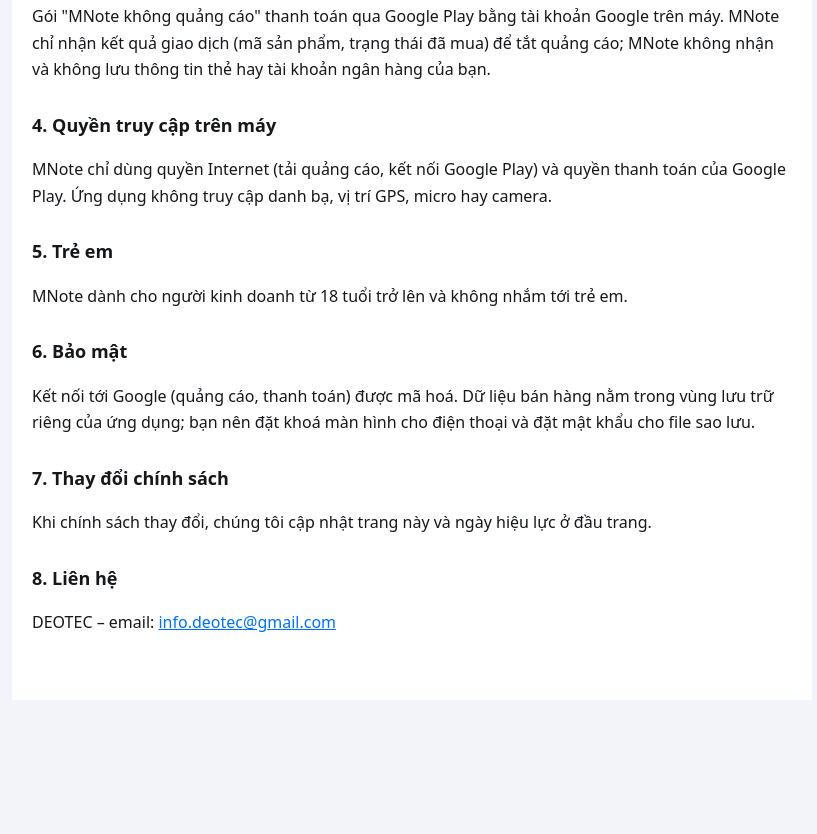
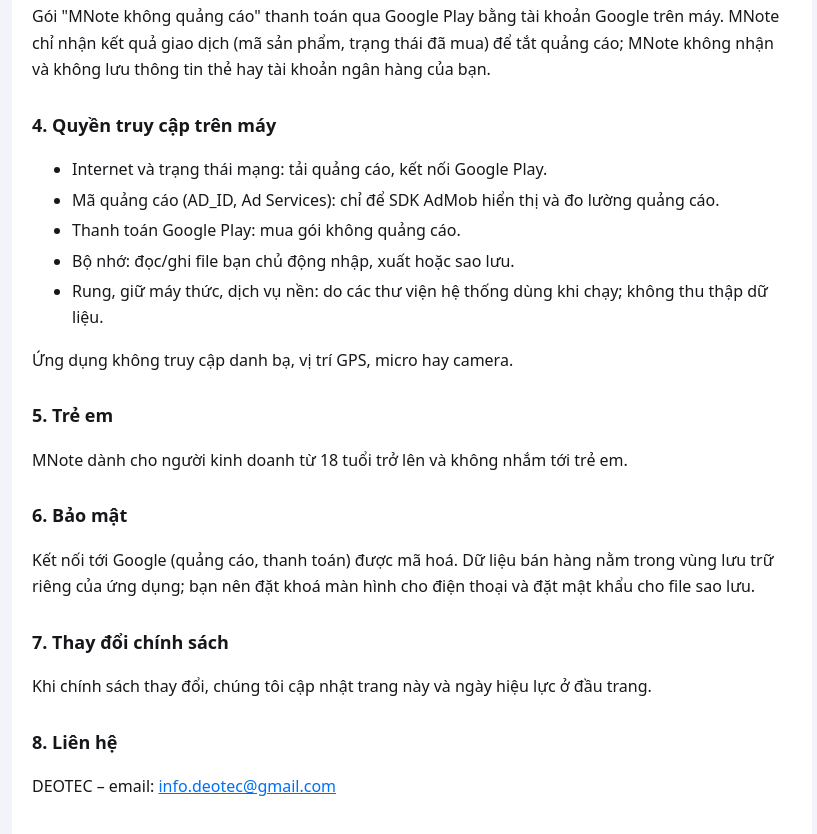
Before and after one commit to nguyendoanthanh-HCM/mnote-privacy, a plain HTML site: page index.html in a window 1280 px wide. Shown: the part 865-1699 px from the top of the page, without its empty margins (228-1045 px from the left). Before the commit the page ends 1565 px from the top, so only its background shows below. Drawn offline with Linux system fonts and the light colour scheme.

Commit message:
Liệt kê đúng các quyền Android
Co-Authored-By: Claude Opus 5.5 <noreply@anthropic.com>

```diff
--- a/index.html
+++ b/index.html
@@ -41,7 +41,14 @@
 <p>Gói "MNote không quảng cáo" thanh toán qua Google Play bằng tài khoản Google trên máy. MNote chỉ nhận kết quả giao dịch (mã sản phẩm, trạng thái đã mua) để tắt quảng cáo; MNote không nhận và không lưu thông tin thẻ hay tài khoản ngân hàng của bạn.</p>
 
 <h2>4. Quyền truy cập trên máy</h2>
-<p>MNote chỉ dùng quyền Internet (tải quảng cáo, kết nối Google Play) và quyền thanh toán của Google Play. Ứng dụng không truy cập danh bạ, vị trí GPS, micro hay camera.</p>
+<ul>
+  <li>Internet và trạng thái mạng: tải quảng cáo, kết nối Google Play.</li>
+  <li>Mã quảng cáo (AD_ID, Ad Services): chỉ để SDK AdMob hiển thị và đo lường quảng cáo.</li>
+  <li>Thanh toán Google Play: mua gói không quảng cáo.</li>
+  <li>Bộ nhớ: đọc/ghi file bạn chủ động nhập, xuất hoặc sao lưu.</li>
+  <li>Rung, giữ máy thức, dịch vụ nền: do các thư viện hệ thống dùng khi chạy; không thu thập dữ liệu.</li>
+</ul>
+<p>Ứng dụng không truy cập danh bạ, vị trí GPS, micro hay camera.</p>
 
 <h2>5. Trẻ em</h2>
 <p>MNote dành cho người kinh doanh từ 18 tuổi trở lên và không nhắm tới trẻ em.</p>
```
